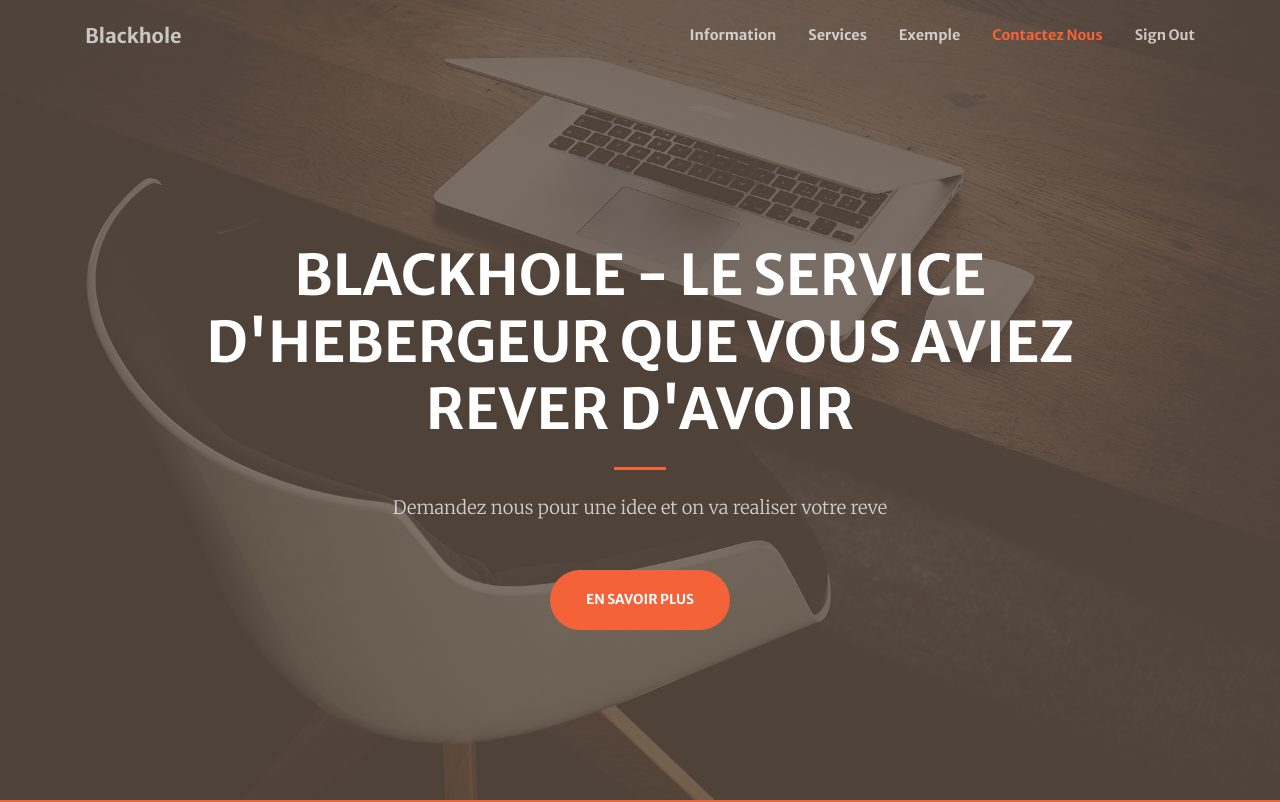
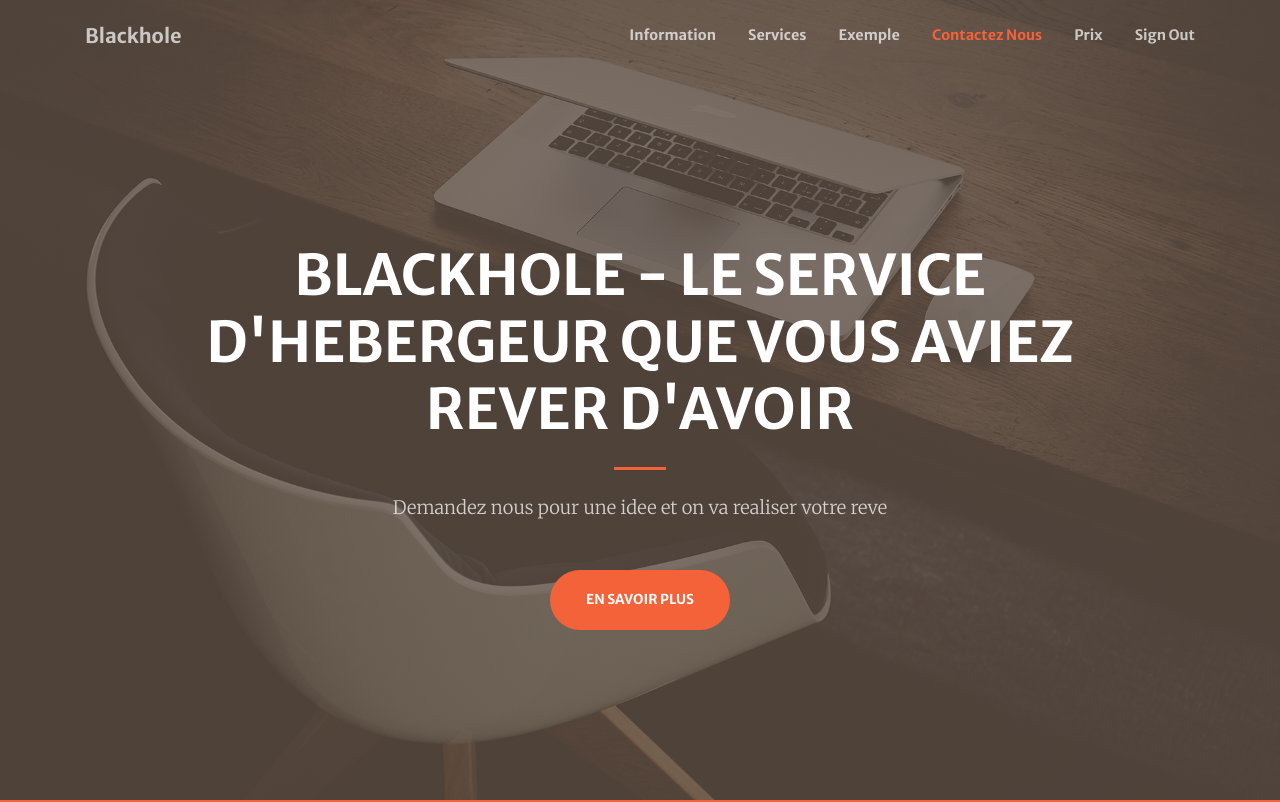
Before and after one commit to alexander-horne/blackhole, a website with bundled scripts: page index-signin.html in a window 1280 px wide. Shown: the top 802 px of the page. Built offline with nearby package versions, Linux system fonts and the light colour scheme.

Commit message:
Update index-signin.html

```diff
--- a/index-signin.html
+++ b/index-signin.html
@@ -48,6 +48,10 @@
           </li>
           <li class="nav-item">
             <a class="nav-link js-scroll-trigger" href="#contact">Contactez Nous</a>
+          </li>
+          <li class="nav-item">
+            <a class="nav-link js-scroll-trigger" href="#prix">Prix</a>
+          </li>
           <li class="nav-item">
             <a class="nav-link" href="index.html">Sign Out</a>
           </li>
@@ -179,7 +183,7 @@
   </section>
 
   <!-- Prix -->
-        <h1 id="session" class="text-center display-4 p-4">Prix</h1>
+        <h1 id="prix" class="text-center display-4 p-4">Prix</h1>
       <div class="container">
         <div class="card-deck mb-3 text-center">
           <div class="card mb-4 shadow-sm">
```
